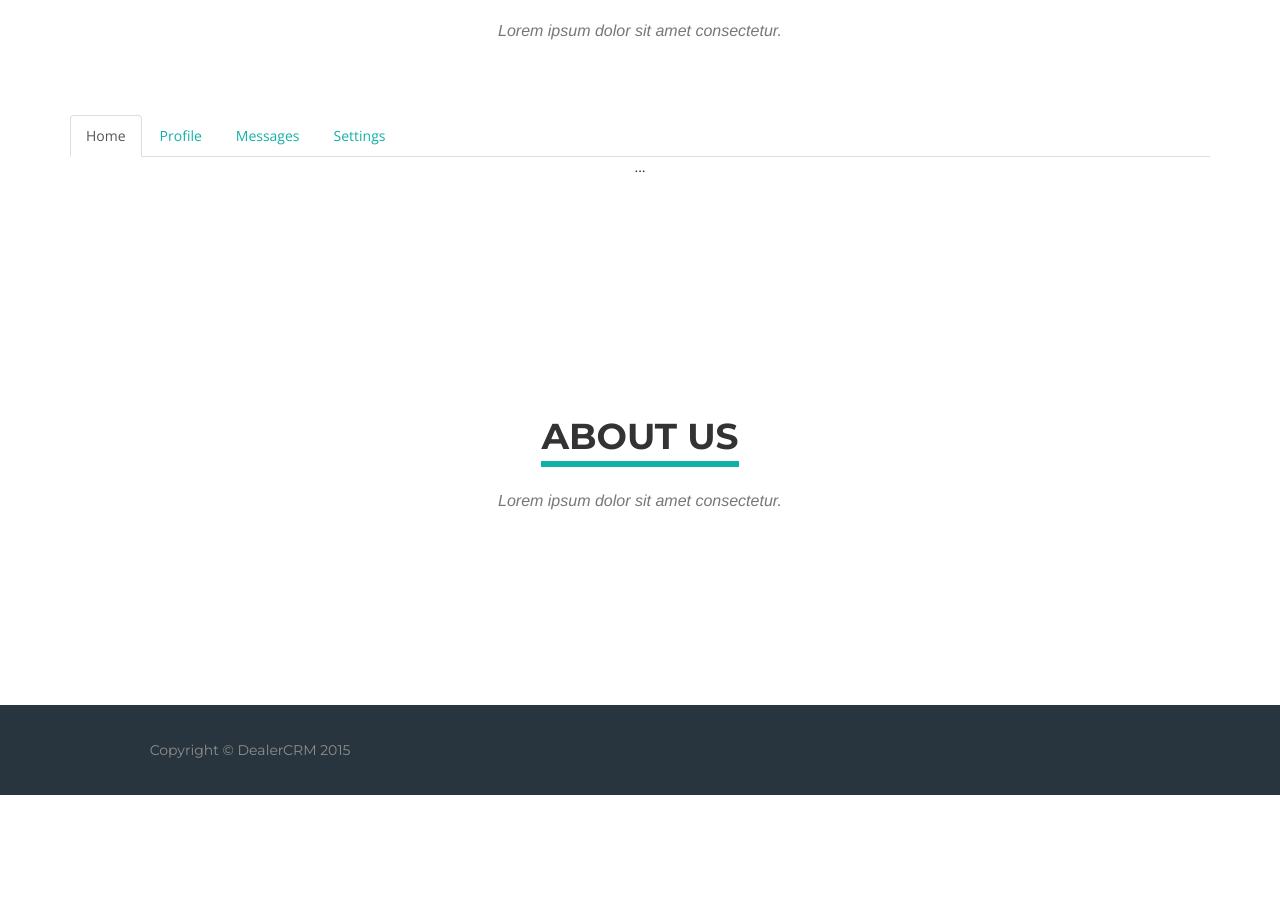
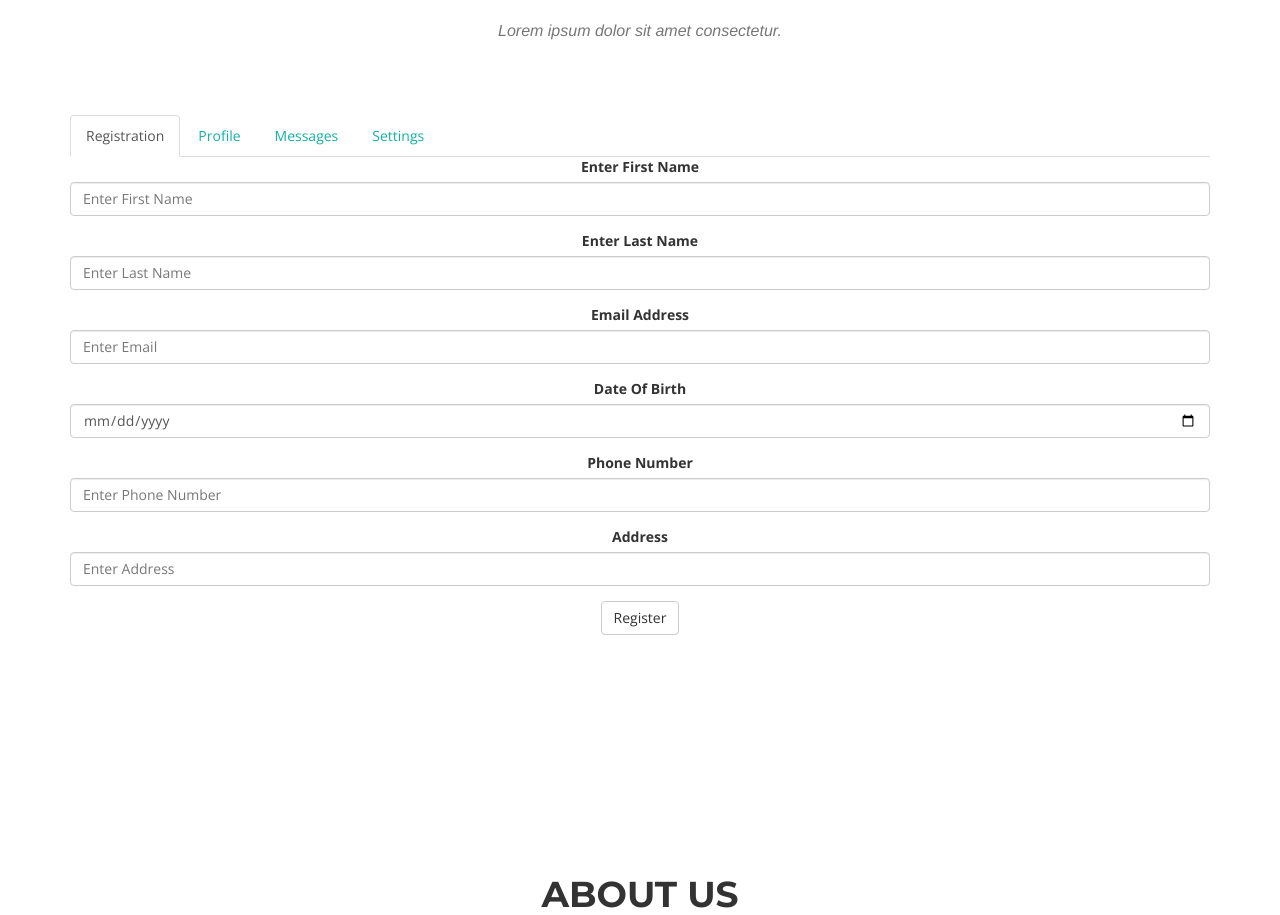
Before and after one commit to JaserAkuly/DealerCRM, a plain HTML site: page index.html in a window 1280 px wide. Shown: the part 2143-3058 px from the top of the page. Before the commit the page ends 2938 px from the top, so only its background shows below. Drawn offline with nearby package versions, Linux system fonts and the light colour scheme; a script that the page names is missing; a web font is replaced by a local one.

Commit message:
Added Form Content
Created Form (Under Registration)
name, dob, number, address, and email.

```diff
--- a/index.html
+++ b/index.html
@@ -150,7 +150,7 @@
 
                         <!-- Nav tabs -->
                         <ul class="nav nav-tabs" role="tablist">
-                            <li role="presentation" class="active"><a href="#home" aria-controls="home" role="tab" data-toggle="tab">Home</a></li>
+                            <li role="presentation" class="active"><a href="#Registration" aria-controls="Registration" role="tab" data-toggle="tab">Registration</a></li>
                             <li role="presentation"><a href="#profile" aria-controls="profile" role="tab" data-toggle="tab">Profile</a></li>
                             <li role="presentation"><a href="#messages" aria-controls="messages" role="tab" data-toggle="tab">Messages</a></li>
                             <li role="presentation"><a href="#settings" aria-controls="settings" role="tab" data-toggle="tab">Settings</a></li>
@@ -158,7 +158,41 @@
 
                         <!-- Tab panes -->
                         <div class="tab-content">
-                            <div role="tabpanel" class="tab-pane active" id="home">...</div>
+                            <div role="tabpanel" class="tab-pane active" id="Registration">
+
+
+
+                                        <form>
+                                            <div class="form-group">
+                                                <label for="customerFirstName">Enter First Name</label>
+                                                <input type="text" class="form-control" id="customerFirstName" placeholder="Enter First Name">
+                                            </div>
+                                            <div class="form-group">
+                                                <label for="customerLastName">Enter Last Name</label>
+                                                <input type="text" class="form-control" id="customerLastName" placeholder="Enter Last Name">
+                                            </div>
+                                            <div class="form-group">
+                                                <label for="customerEmail">Email Address</label>
+                                                <input type="email" class="form-control" id="customerEmail" placeholder="Enter Email">
+                                            </div>
+                                            <div class="form-group">
+                                                <label for="customerBirthday">Date Of Birth</label>
+                                                <input type="date" class="form-control" id="customerBirthday" placeholder="Enter DOB DD/MM/YYYY"/>
+                                            </div>
+                                            <div class="form-group">
+                                                <label for="customerNumber">Phone Number</label>
+                                                <input type="tel" class="form-control" id="customerNumber" placeholder="Enter Phone Number"/>
+                                            </div>
+                                            <div class="form-group">
+                                                <label for="customerAddress">Address</label>
+                                                <input type="text" class="form-control" id="customerAddress" placeholder="Enter Address"/>
+                                            </div>
+                                            <button type="submit" class="btn btn-default">Register</button>
+                                        </form>
+
+
+
+                            </div>
                             <div role="tabpanel" class="tab-pane" id="profile">...</div>
                             <div role="tabpanel" class="tab-pane" id="messages">...</div>
                             <div role="tabpanel" class="tab-pane" id="settings">...</div>
```
